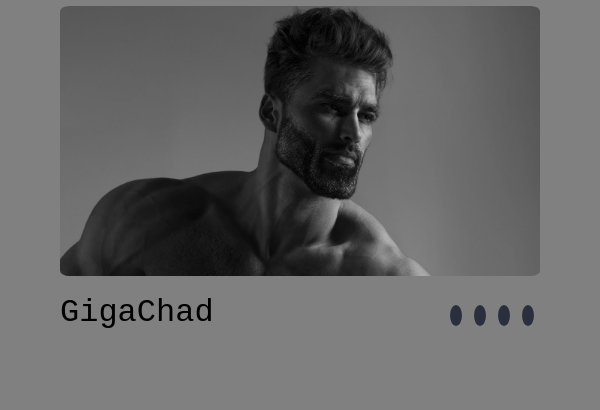
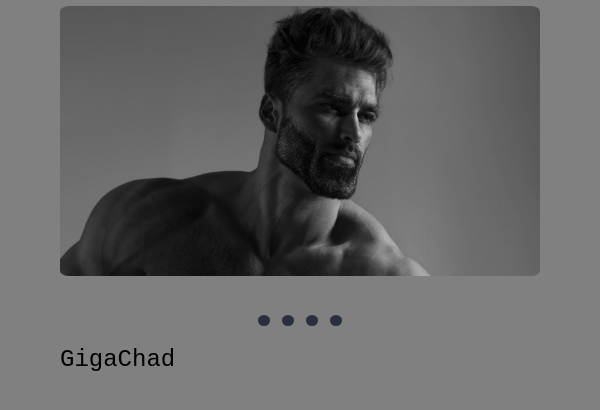
Before and after one commit to Le0nidFedorovtsev/cssMemeSlider, a plain HTML site: page cssMemeSlider/index.html in a window 600 px wide. Drawn offline with Linux system fonts and the light colour scheme.

Commit message:
feat: add adaptive in style.css Sat, Sep 16, 2023 09:05:52 AM

```diff
--- a/cssMemeSlider/index.html
+++ b/cssMemeSlider/index.html
@@ -29,10 +29,10 @@
       </div>
 
       <div class="memButtonDiv">
-        <div class="memButtonWrap"><div class="memButtonOne memButton"></div></div>
-        <div class="memButtonWrap"><div class="memButtonTwo memButton"></div></div>
-        <div class="memButtonWrap"><div class="memButtonThree memButton"></div></div>
-        <div class="memButtonWrap"><div class="memButtonFour memButton"></div></div>
+        <div id="memButtonOne memButtonWrap" class="memButtonWrap"><div class="memButton"></div></div>
+        <div id="memButtonTwo memButtonWrap" class="memButtonWrap"><div class="memButton"></div></div>
+        <div id="memButtonThree memButtonWrap" class="memButtonWrap"><div class="memButton"></div></div>
+        <div id="memButtonFour memButtonWrap" class="memButtonWrap"><div class="memButton"></div></div>
       </div>
     </div>
   </div>
--- a/cssMemeSlider/style.css
+++ b/cssMemeSlider/style.css
@@ -1,3 +1,37 @@
+
+    @media (min-width: 500px) and (max-width: 768px) {
+        .textAndButtonWrap {
+            flex-direction: column;
+            height: 10% !important;
+        }
+
+        .memButtonDiv {
+            order: -1;
+            align-self: center !important;
+        }
+
+        .memText {
+            margin-top: 10%;
+            margin-bottom: 0;
+            font-size: 150% !important;
+        }
+
+        .memTextDiv {
+            height: 80%;
+        }
+
+        .memButton {
+            height: 30% !important;
+        }
+
+
+    }
+
+    @media (min-width: 500px) and (max-width: 600px) {
+        .memButton {
+            height: 20% !important;
+        }
+    }
 
     html {
         height: 130%;
@@ -76,5 +110,6 @@
         border-radius: 50%;
     }
 
-    .memButtonWrap:hover {
+    .memButtonWrap:hover .memButton{
+        background-color: black;
     }
```
